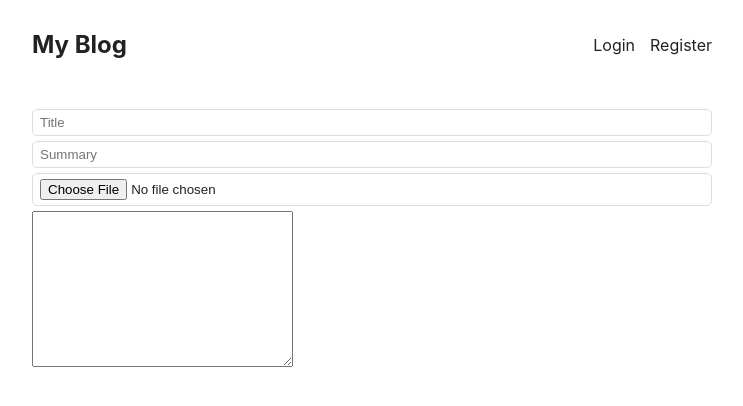
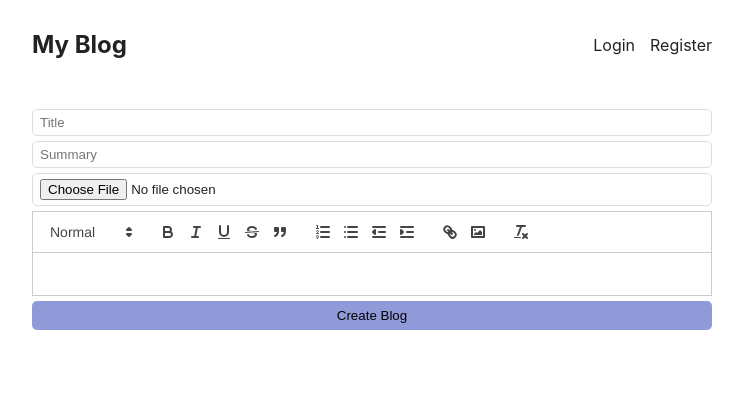
Before and after one commit to ayushh1804/blog_fs_app, a React (Create React App) app in the folder client/: page /create in a window 1280 px wide. Shown: the top 406 px of the page, without its empty margins (268-1011 px from the left). Built offline with nearby package versions, Linux system fonts and the light colour scheme; no server answers.

Commit message:
react-quill added

```diff
--- a/client/package.json
+++ b/client/package.json
@@ -8,6 +8,7 @@
     "@testing-library/user-event": "^13.5.0",
     "react": "^18.2.0",
     "react-dom": "^18.2.0",
+    "react-quill": "^2.0.0",
     "react-router-dom": "^6.10.0",
     "react-scripts": "5.0.1",
     "web-vitals": "^2.1.4"
--- a/client/src/App.css
+++ b/client/src/App.css
@@ -87,6 +87,6 @@ button{
     padding: 7px 0;
 
 }
-form h1{
+form .login h1, form .register h1{
     text-align: center;
 }
--- a/client/src/Pages/CreatePost.js
+++ b/client/src/Pages/CreatePost.js
@@ -1,16 +1,40 @@
-import React from 'react'
+import React, { useState } from 'react'
 import { Form } from 'react-router-dom'
+import ReactQuill from 'react-quill'
+import 'react-quill/dist/quill.snow.css';
 
+const modules = {
+    toolbar: [
+        [{ 'header': [1, 2, false] }],
+        ['bold', 'italic', 'underline', 'strike', 'blockquote'],
+        [{ 'list': 'ordered' }, { 'list': 'bullet' }, { 'indent': '-1' }, { 'indent': '+1' }],
+        ['link', 'image'],
+        ['clean']
+    ],
+}
+const formats = [
+    'header',
+    'bold', 'italic', 'underline', 'strike', 'blockquote',
+    'list', 'bullet', 'indent',
+    'link', 'image'
+];
 const CreatePost = () => {
-  return (
-    <form>
-        <input type="title" placeholder='Title' />
-        <input type="summary" placeholder='Summary' />
-        <input type="file" />
-        <textarea name="" id="" cols="30" rows="10"></textarea>
 
-    </form>
-  )
+    const [title, setTitle] = useState('')
+    const [summary, setSummary] = useState('')
+    const [content, setContent] = useState('')
+
+
+
+    return (
+        <form>
+            <input type="title" placeholder='Title' value={title} onChange={e => setTitle(e.target.value)} />
+            <input type="summary" placeholder='Summary' value={summary} onChange={e => setSummary(e.target.value)} />
+            <input type="file" />
+            <ReactQuill value={content} modules={modules} formats={formats} onChange={newValue => setContent(newValue)}/>
+            <button style={{ marginTop: '5px' }}>Create Blog</button>
+        </form>
+    )
 }
 
 export default CreatePost
```
Also changed, not shown: 1 other file (tests, documents, lock files or other folders).
